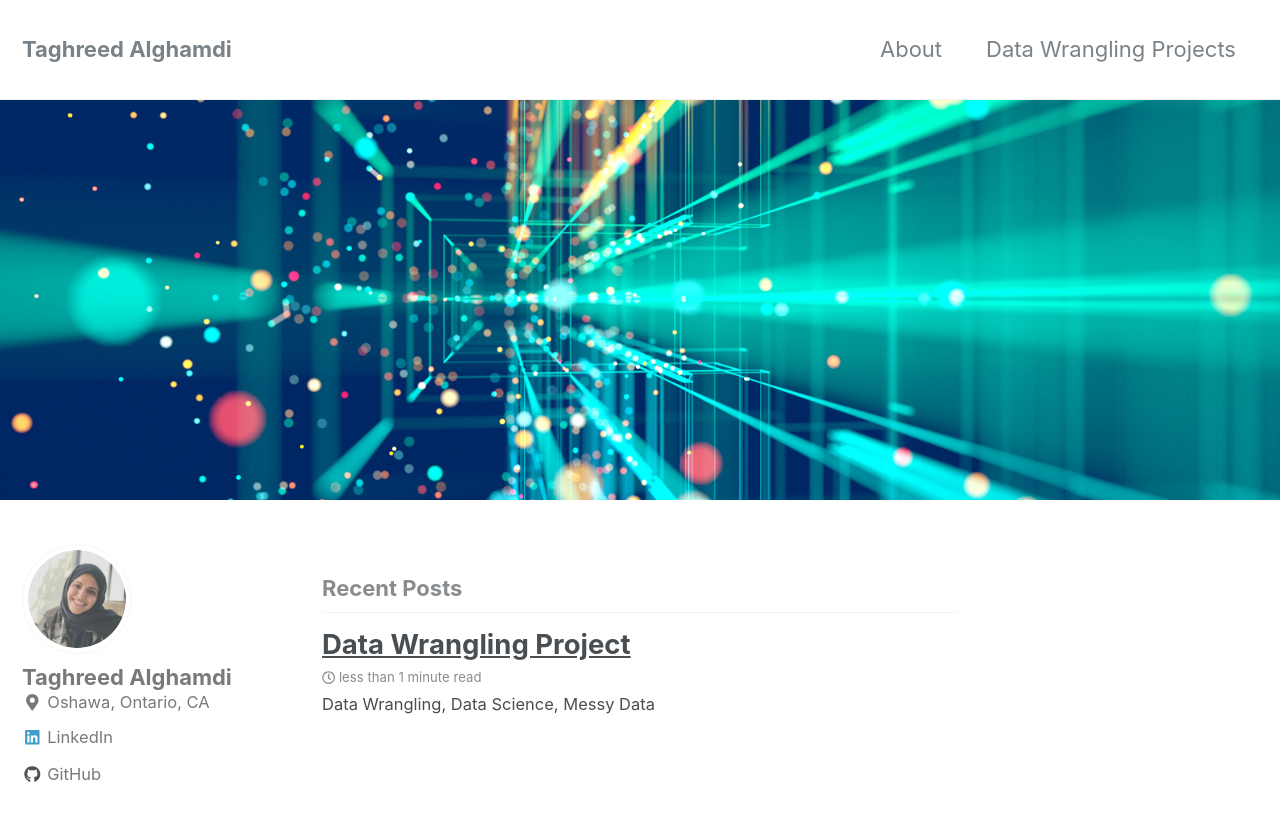
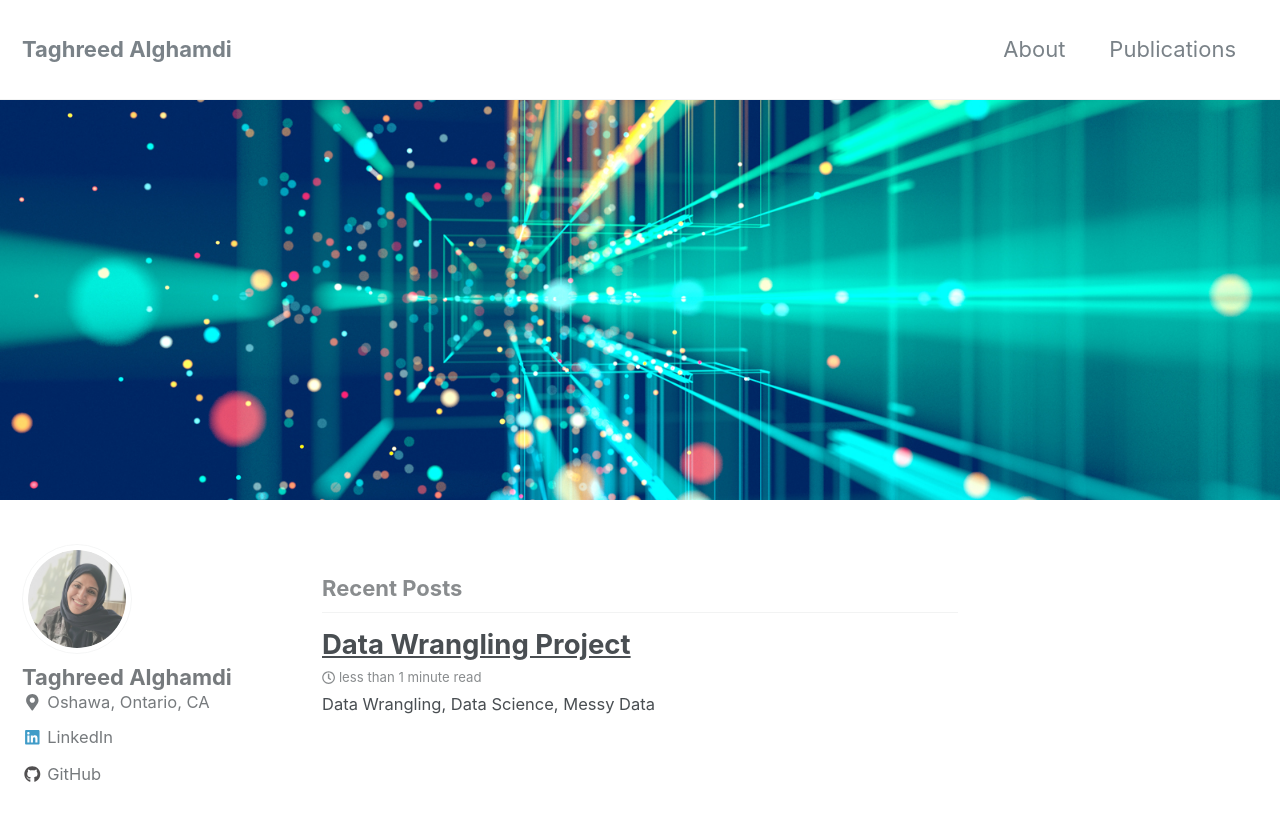
Before and after one commit to TaghreedAlghamdi/TaghreedAlghamdi.github.io, a Jekyll site: the page built from index.html, in a window 1280 px wide and 900 px high. Shown: the top 821 px of the window. Built offline with Jekyll 4.4.1, drawn with Linux system fonts in a browser that asks for light colours; nearby versions of some CDN libraries; the list of posts is cut into pages by our own code.

Commit message:
eight changes

```diff
--- a/_data/navigation.yml
+++ b/_data/navigation.yml
@@ -2,8 +2,9 @@
 main:
   - title: "About"
     url: /about/
-  - title: "Data Wrangling Projects"
+  - title: "Publications"
     url: /data-wrangling/
+
   # - title: "About"
   #   url: https://mmistakes.github.io/minimal-mistakes/about/
   # - title: "Sample Posts"
```
